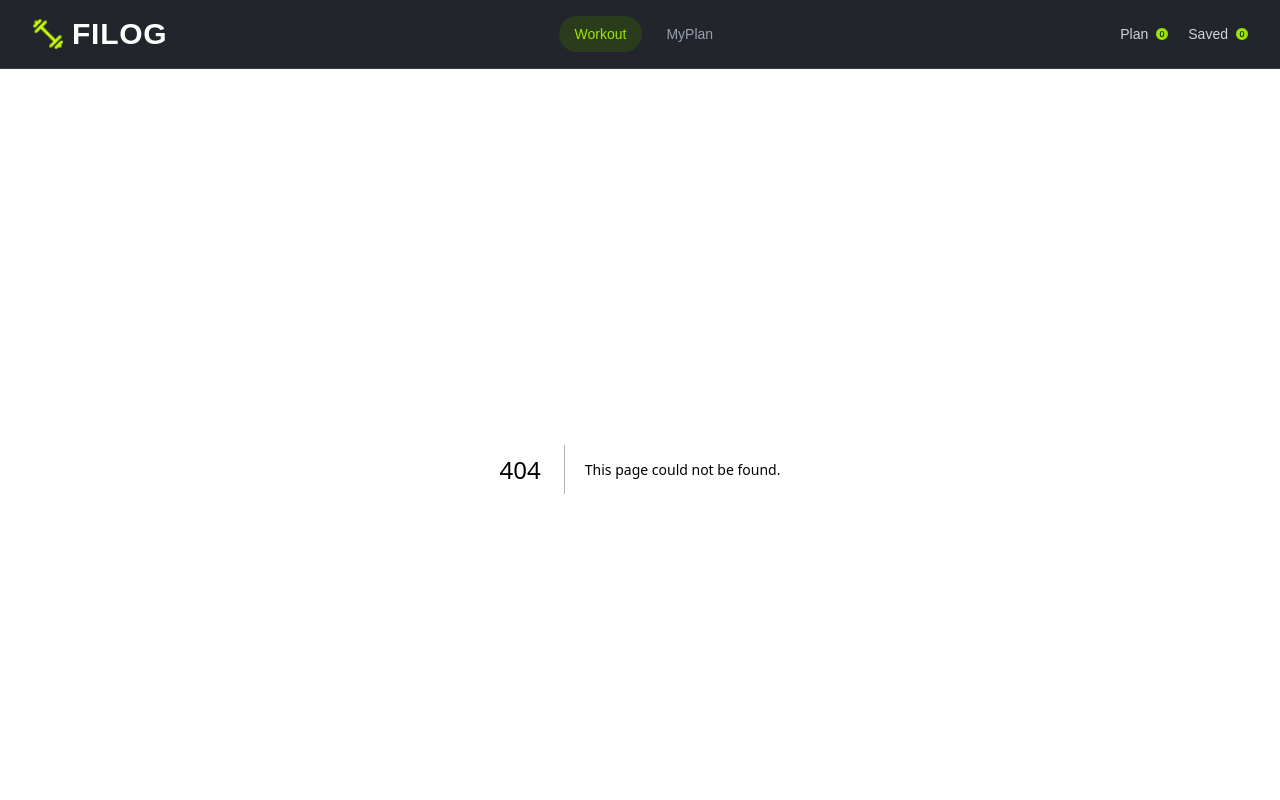
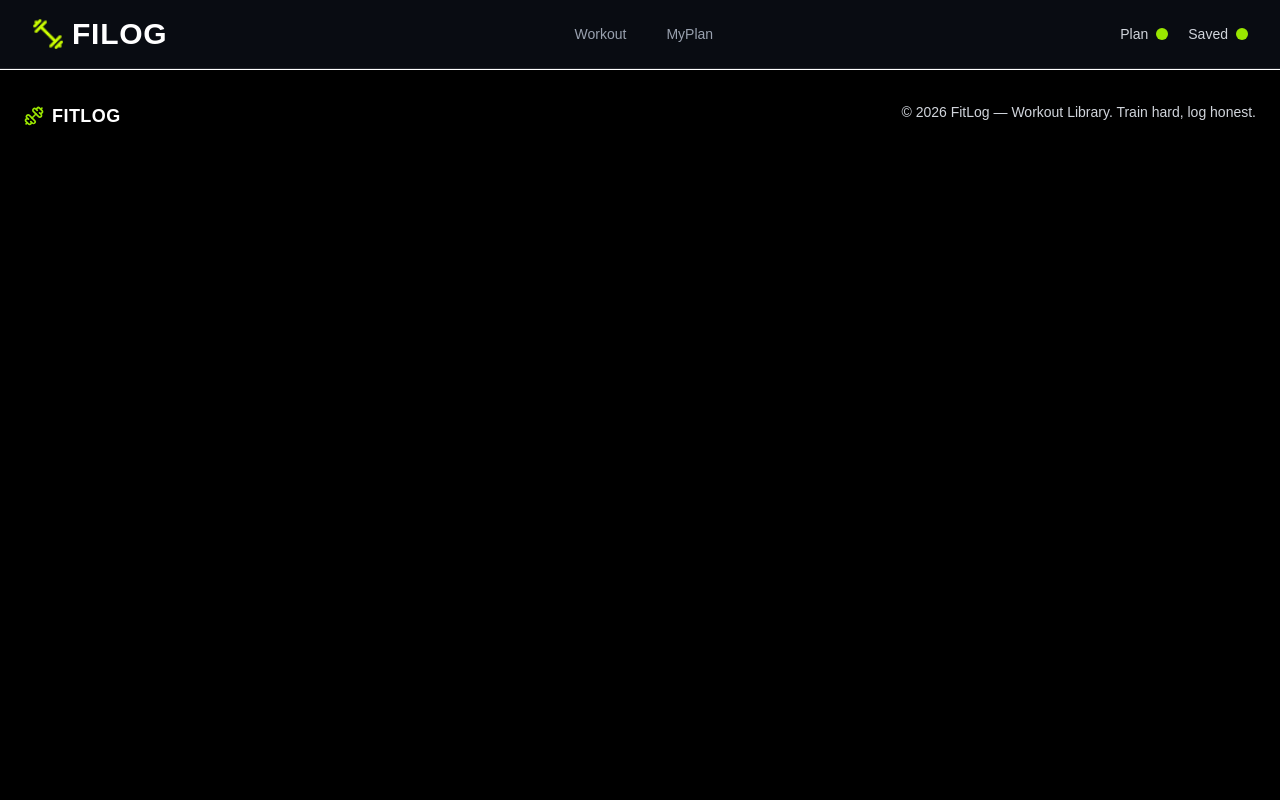
Before and after one commit to Rakib304832/gym, a Next.js app: page /my-plan in a window 1280 px wide. Before the commit this address had no page. Shown: the top 800 px of the page. Built offline with nearby package versions, Linux system fonts and the light colour scheme.

Commit message:
add workout and plan page

```diff
--- a/src/app/exercise/[id]/page.tsx
+++ b/src/app/exercise/[id]/page.tsx
@@ -1,6 +1,11 @@
 import React from 'react';
+import Image from "next/image";
 import {notFound } from "next/navigation";
 import {Exercise} from "../../../type"
+import Link from "next/link";
+import { FiBookmark } from "react-icons/fi";
+import { BiSave } from "react-icons/bi";
+
 type PageProps = {
     params: Promise<{id: string}>
 }
@@ -19,8 +24,55 @@ export default async function gymData({ params }: PageProps) {
     if (!item) notFound()
 
     return (
-        <div>
-            <h2>Hi</h2>
+    <main className="mx-auto max-w-[1232px] px-6 py-10">
+    <div className="grid gap-14 md:grid-cols-2">
+      <div className="relative overflow-hidden rounded-2xl">
+        <Image src={item.image} alt={item.name} fill className="object-cover" />
+
+      </div>
+
+      <div className="text-white">
+        <h1 className="text-4xl font-bold uppercase">{item.name}</h1>
+        <p className="mt-2 text-white/70">{item.description}</p>
+
+        <div className="mt-4 flex gap-2">
+          {item.muscleGroups.map((m) => (
+            <span key={m} className="rounded-full bg-lime-400 px-3 py-1 text-xs font-bold text-black">
+              {m}
+            </span>
+          ))}
         </div>
-    );
+
+        <dl className="mt-6 divide-y divide-white/10 rounded-xl bg-[#141a3a] p-4">
+          <div className="flex justify-between py-2"><dt>EQUIPMENT</dt><dd>{item.equipment}</dd></div>
+          <div className="flex justify-between py-2"><dt>DIFFICULT</dt><dd>{item.difficulty}</dd></div>
+          <div className="flex justify-between py-2"><dt>SETS</dt><dd>{item.sets} min</dd></div>
+          <div className="flex justify-between py-2"><dt>REPS</dt><dd>{item.reps} kcal</dd></div>
+          <div className="flex justify-between py-2"><dt>DURATION</dt><dd>{item.duration} kcal</dd></div>
+          <div className="flex justify-between py-2"><dt>CALORIES</dt><dd>{item.caloriesBurned} kcal</dd></div>
+          <div className="flex justify-between py-2"><dt>RATING</dt><dd>{item.rating} kcal</dd></div>
+        </dl>
+
+        <h3 className="mt-6 font-bold">INSTRUCTIONS</h3>
+        <ol className="mt-2 list-decimal space-y-1 pl-5 text-white/80">
+          {item.instructions.map((s, i) => (
+            <li key={i}>{s}</li>
+          ))}
+        </ol>
+           <div className="flex gap-3 mt-4">
+    <Link href=""><button className="rounded-2xl text-black bg-lime-400 px-4 py-2 flex items-center gap-2 ">
+      <BiSave />Add to today's plan
+      </button></Link>
+    <Link href=""><button className="rounded-2xl border  text-white border-white/30 px-4 py-2 flex items-center gap-2 ">
+
+      <FiBookmark />Save for later
+      </button ></Link>
+    </div>
+      </div>
+
+    </div>
+
+  </main>
+);
+
 };
--- a/src/app/globals.css
+++ b/src/app/globals.css
@@ -1,4 +1,5 @@
 @import "tailwindcss";
+@plugin "daisyui";
 
 
 
--- a/src/app/layout.tsx
+++ b/src/app/layout.tsx
@@ -26,7 +26,7 @@ export default function RootLayout({ children }: LayoutProps<"/">) {
       lang="en"
       className={`${geistSans.variable} ${geistMono.variable} h-full antialiased`}
     >
-      <body className="min-h-full flex flex-col bg-black text-white" suppressContentEditableWarning>
+      <body className="min-h-full flex flex-col bg-black text-white" >
         <Navebar />
 
         {children}
--- /dev/null
+++ b/src/app/my-plan/page.tsx
@@ -0,0 +1,11 @@
+import React from 'react';
+
+const page = () => {
+    return (
+        <div>
+
+        </div>
+    );
+};
+
+export default page;
--- a/src/app/page.tsx
+++ b/src/app/page.tsx
@@ -1,24 +1,8 @@
-import ExerciseCard from "../components/ExerciseCard"
-import {Exercise} from "../type"
-import Banner from "../components/Banner"
 
-const gymDetails = async ():Promise<Exercise[]> => {
-  const res = await fetch("https://api.abcz.workers.dev/api/fitlog")
-  if(!res.ok) throw new Error("The data are not there")
-  const data = await res.json()
-  return data;
-}
+import HomePage from "../components/homePage"
+
 
 export default async function Home() {
-  const exercises = await gymDetails()
-  return (
-    <div>
-    <Banner/>
-    <div className="mx-auto mt-10 mb-10 grid max-w-7xl gap-6 px-6 md:grid-cols-3 sm:grid-cols-1 bg-black font-sans">
-     {exercises.map((item) =>(
-      <ExerciseCard key={item.id} item={item} />
-     ))}
-    </div>
-    </div>
-  );
+
+  return <HomePage />
 }
--- a/src/components/Banner.tsx
+++ b/src/components/Banner.tsx
@@ -9,7 +9,7 @@ const Banner = () => {
             <div>
                 <h2 className=' text-lime-400 font-extrabold mb-5'>WORKOUT LIBRARY</h2>
                <span className=" text-5xl  font-extrabold uppercase tracking-wide text-white">TRAIN WITH INTENT. LOG <br/> EVERY SET.</span>
-               <h2 className='mt-4'>FitLog is a dark, no-nonsense gym companion: pick a lift, lock It <br/> into today's plan, and watch the week's work add up.</h2>
+               <h2 className='mt-4'>FitLog is a dark, no-nonsense gym companion: pick a lift, lock It <br/> into today&apos;s plan, and watch the week&apos;s work add up.</h2>
                <button className="mt-12 rounded-md bg-lime-400 px-6 py-3 text-sm font-bold uppercase tracking-wide text-black transition hover:bg-lime-300">BROWSE WORKOUTS</button>
             </div>
             <div>
--- a/src/components/Navebar.tsx
+++ b/src/components/Navebar.tsx
@@ -2,12 +2,14 @@
 import Link from "next/link";
 import { useState } from "react";
 import Image from "next/image";
-import { Bs0CircleFill } from "react-icons/bs";
+import { BsCircleFill } from "react-icons/bs"; // fixed: "Bs0CircleFill" isn't a valid export
+import { usePathname } from "next/navigation"
 
-const Navebar = () => {
+const Navbar = () => {
+  const pathname = usePathname(); // fixed: was usePathame() — undefined function, would throw
   const [isMenuOpen, setIsMenuOpen] = useState(false);
+
   return (
-
     <div className="sticky top-0 z-50 w-full border-b border-white/10 bg-[#0a0e14]/90 px-4 py-3 backdrop-blur-md sm:px-6 lg:px-8">
 
       <div className="mx-auto flex max-w-7xl items-center justify-between">
@@ -21,50 +23,55 @@ const Navebar = () => {
             alt="FILOG logo"
             className="h-8 w-8"
           />
-
           <h2 className="text-2xl font-bold tracking-wide text-white sm:text-3xl">
             FILOG
           </h2>
         </div>
 
+        {/* Main Navigation */}
+        <ul className="flex items-center gap-2 p-1">
+          <li>
 
-    {/* Main Navigation */}
-
-      <ul className="flex items-center gap-2  p-1">
-
-        <li>
-          <span className="block cursor-pointer rounded-full bg-lime-900/50 px-4 py-2 text-sm font-medium text-lime-400 transition hover:bg-lime-900/70">
-            <Link href="/">Workout</Link>
-          </span>
+            <Link
+              href="/"
+              className={`block cursor-pointer rounded-full px-4 py-2 text-sm font-medium transition ${
+                pathname === "/"
+                  ? "bg-lime-900/50 text-lime-400"
+                  : "text-gray-400"
+              }`}
+            >
+              Workout
+            </Link>
           </li>
 
           <li>
-          <span className="block cursor-pointer rounded-full px-4 py-2 text-sm font-medium text-gray-400 transition hover:bg-white/10 hover:text-white">
-            <Link href="/">MyPlan</Link>
-          </span>
+            {/* fixed: check against "/" to match the actual Link href */}
+            <Link
+              href="/"
+              className={`block cursor-pointer rounded-full px-4 py-2 text-sm font-medium transition hover:bg-white/10 hover:text-white ${
+                pathname === ""
+                  ? "bg-lime-900/50 text-lime-400"
+                  : "text-gray-400"
+              }`}
+            >
+              MyPlan
+            </Link>
           </li>
-
         </ul>
-
-
 
         {/* Right Side */}
         <div className="hidden md:block">
           <ul className="flex items-center gap-5 text-sm text-gray-300">
-
             <li className="flex cursor-pointer items-center gap-2 transition hover:text-white">
               <span>Plan</span>
-          <Bs0CircleFill className="text-xs text-lime-400" />
+              <BsCircleFill className="text-xs text-lime-400" />
             </li>
-
             <li className="flex cursor-pointer items-center gap-2 transition hover:text-white">
               <span>Saved</span>
-          <Bs0CircleFill className="text-xs text-lime-400" />
+              <BsCircleFill className="text-xs text-lime-400" />
             </li>
-
           </ul>
         </div>
-
 
         {/* Mobile Menu Button */}
         <button
@@ -77,35 +84,40 @@ const Navebar = () => {
         >
           ☰
         </button>
-
       </div>
-
 
       {/* Mobile Navigation */}
       {isMenuOpen && (
         <div id="mobile-navigation" className="mt-3 border-t border-white/10 pt-3 md:hidden">
           <div className="flex items-center justify-between">
+            {/* fixed: active state now driven by pathname instead of hardcoded */}
+            <Link
+              href="/Home"
+              className={`rounded-full px-4 py-2 text-sm font-medium ${
+                pathname === "/Home"
+                  ? "bg-lime-900/50 text-lime-400"
+                  : "text-gray-400"
+              }`}
+            >
+              Workout
+            </Link>
 
-      <span className="rounded-full bg-lime-900/50 px-4 py-2 text-sm font-medium text-lime-400">
-         <Link href="/">Workout</Link>
-      </span>
-
-      <span className="rounded-full px-4 py-2 text-sm font-medium text-gray-400">
-        <span>Saved</span>
-      </span>
-
-      <span className="text-sm text-gray-400">
+            <Link
+              href="/"
+              className={`rounded-full px-4 py-2 text-sm font-medium ${
+                pathname === "/"
+                  ? "bg-lime-900/50 text-lime-400"
+                  : "text-gray-400"
+              }`}
+            >
               Saved
-      </span>
-
+            </Link>
+            {/* removed: duplicate plain-text "Saved" span that followed this */}
           </div>
         </div>
       )}
-
     </div>
-
-
   );
 };
 
-export default Navebar;
+export default Navbar;
--- /dev/null
+++ b/src/components/homePage.tsx
@@ -0,0 +1,24 @@
+import ExerciseCard from "../components/ExerciseCard"
+import {Exercise} from "../type"
+import Banner from "../components/Banner"
+
+const gymDetails = async ():Promise<Exercise[]> => {
+  const res = await fetch("https://api.abcz.workers.dev/api/fitlog")
+  if(!res.ok) throw new Error("The data are not there")
+  const data = await res.json()
+  return data;
+}
+
+export default async function HomePage() {
+  const exercises = await gymDetails()
+  return (
+    <div>
+    <Banner/>
+    <div className="mx-auto mt-10 mb-10 grid max-w-7xl gap-6 px-6 md:grid-cols-3 sm:grid-cols-1 bg-black font-sans">
+     {exercises.map((item) =>(
+      <ExerciseCard key={item.id} item={item} />
+     ))}
+    </div>
+    </div>
+  );
+}
```
Lines whose indentation alone changed are shown as unchanged.
